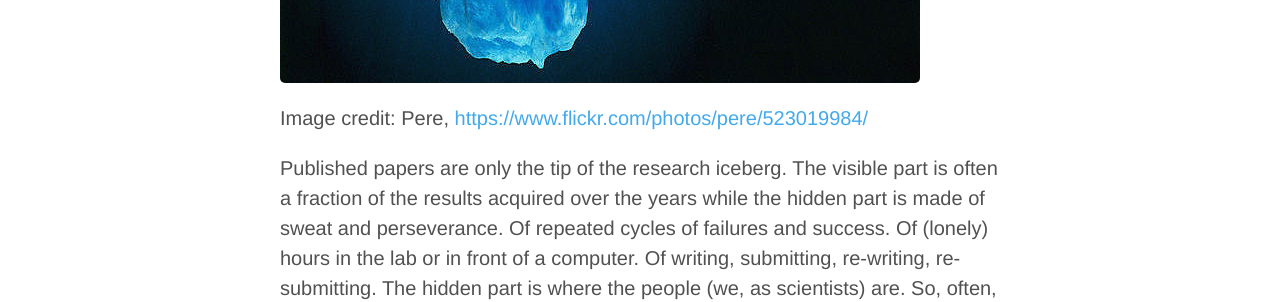
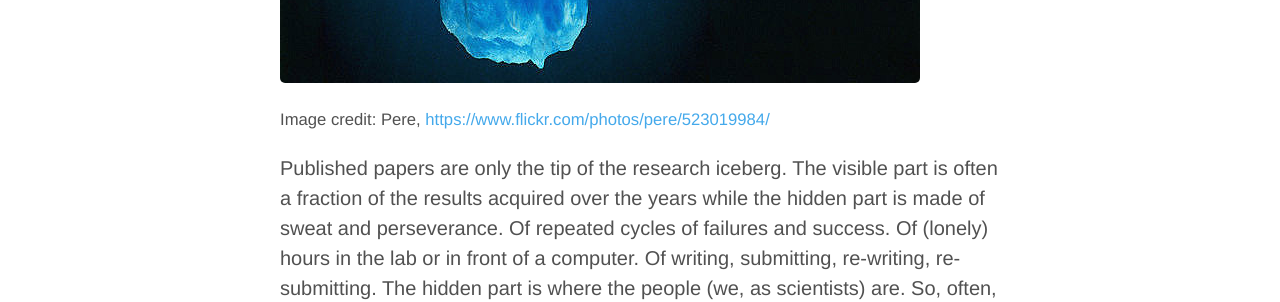
Before and after one commit to guillaumelobet/guillaumelobet.github.io, a Jekyll site: the page built from _posts/2015-01-27-story-behind-papers.md, in a window 1280 px wide. Shown: the part 595-897 px from the top of the page. Built offline with Jekyll 4.4.1, drawn with Linux system fonts in a browser that asks for light colours; comment, search, counter and statistics services are not loaded.

```diff
--- a/_posts/2015-01-27-story-behind-papers.md
+++ b/_posts/2015-01-27-story-behind-papers.md
@@ -8,7 +8,7 @@ author: Guillaume Lobet
 
 
 ![the publishing iceberg](/img/story_behind/iceberg.jpg)
-Image credit: Pere, [https://www.flickr.com/photos/pere/523019984/]()
+<small>Image credit: Pere, [https://www.flickr.com/photos/pere/523019984/]()</small>
 
 Published papers are only the tip of the research iceberg. The visible part is often a fraction of the results acquired over the years while the hidden part is made of sweat and perseverance. Of repeated cycles of failures and success. Of (lonely) hours in the lab or in front of a computer. Of writing, submitting, re-writing, re-submitting. The hidden part is where the people (we, as scientists) are. So, often, when I read a paper I wonder about the story behind the project. When did it start and how long did it take to achieve it all? Why did they choose such approach? In short, what is the story behind this paper?
 
```
